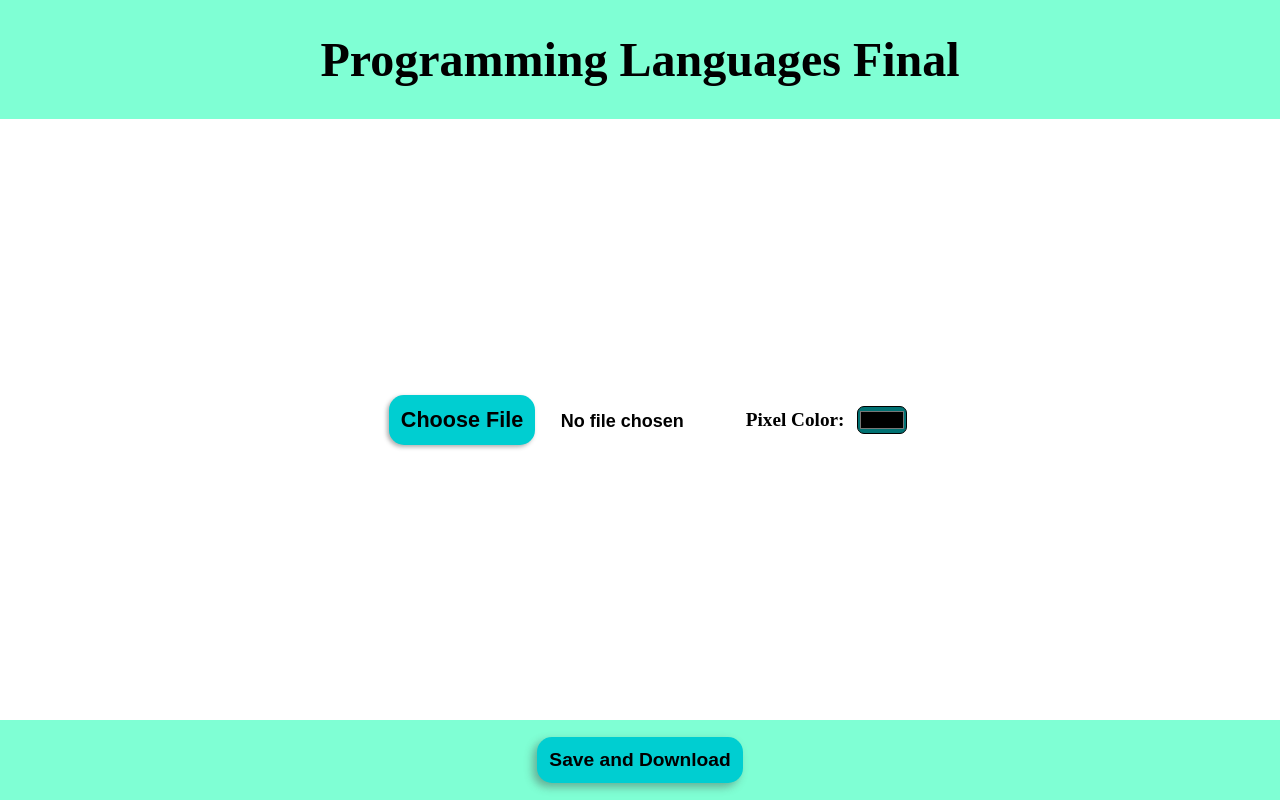
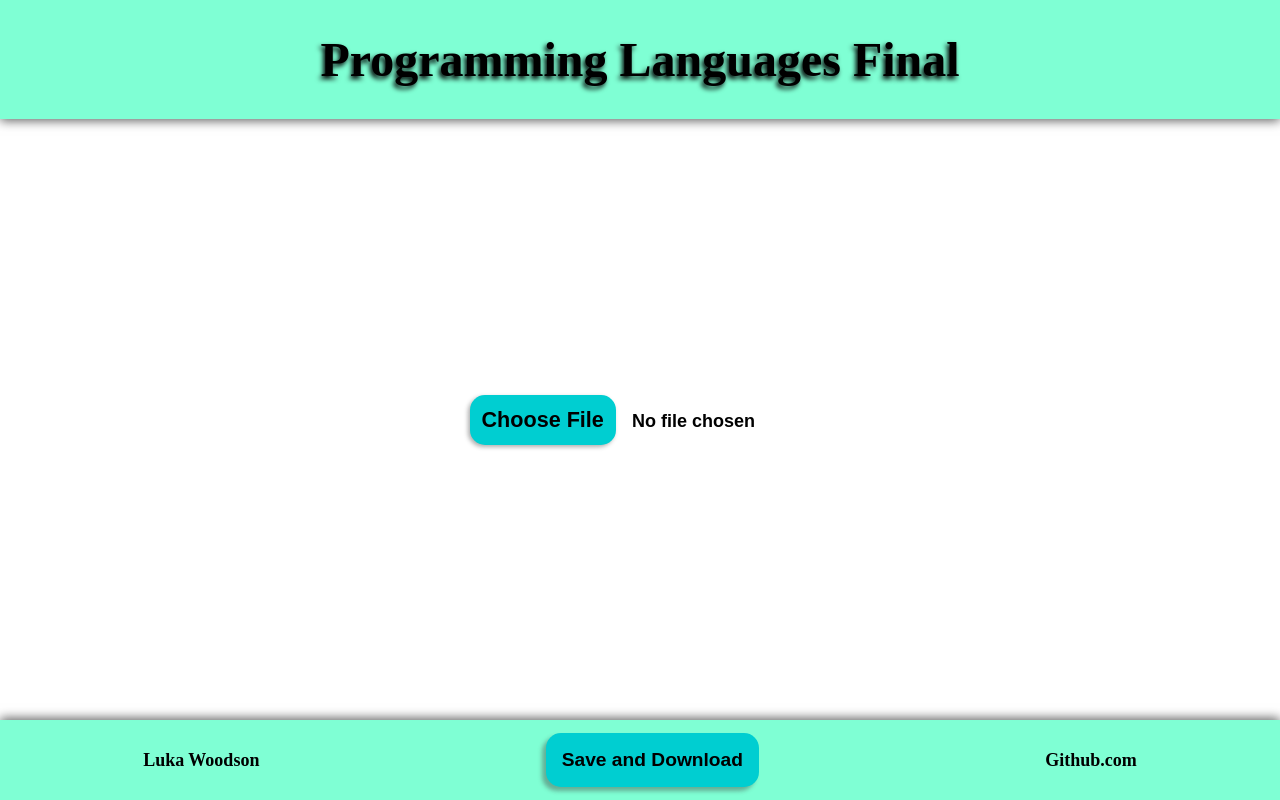
Before and after one commit to LukaWoodson/pl-final, a website: page index.html in a window 1280 px wide. Drawn offline with Linux system fonts and the light colour scheme.

Commit message:
Fix styling and refactor element display method

```diff
--- a/assets/css/styles.css
+++ b/assets/css/styles.css
@@ -20,12 +20,22 @@ header {
 	display: flex;
 	justify-content: center;
 	align-items: center;
+	box-shadow: 0 2px 10px #656565;
 }
 
 h1 {
 	margin: 4vh auto;
 	font-weight: bold;
 	font-size: xxx-large;
+	text-align: center;
+	text-shadow: -2px 3px 5px black;
+}
+
+#instruction {
+	font-size: xx-large;
+	font-weight: bold;
+	color: #000000;
+	text-shadow: -2px 2px 4px #00acaf;
 	text-align: center;
 }
 
@@ -61,8 +71,8 @@ input[type=file] {
 }
 
 input::file-selector-button {
-	padding: 1.5vh;
-	margin-right: 2vw;
+	padding: 0.75rem;
+	margin-right: 1rem;
 	font-size: larger;
 	font-weight: bold;
 	border: none;
@@ -74,12 +84,14 @@ input::file-selector-button {
 input::file-selector-button:hover {
 	background-color: #007172;
 	color: #ffffff;
+	box-shadow: -2px 2px 4px 4px #4040406b;
 }
 
 #picker {
 	display: flex;
 	justify-content: center;
 	align-items: center;
+	margin-left: 5rem;
 }
 
 #picker label {
@@ -89,31 +101,58 @@ input::file-selector-button:hover {
 }
 
 input[type=color] {
-	background-color: #007172;
+	background-color: darkturquoise;
 	border-radius: 7px;
 	height: 3.5vh;
+	box-shadow: -2px 2px 4px 0 #4040406b;
+}
+
+input[type=color]:hover {
+	background-color: #007172;
+	box-shadow: -2px 2px 4px 4px #4040406b;
+}
+
+footer {
+	display: flex;
+	justify-content: space-around;
+	align-items: center;
+	background-color: aquamarine;
+	width: 100%;
+	height: 10%;
+	box-shadow: 0 -2px 10px #656565;
 }
 
 #save {
-	padding: 1.5vh;
+	padding: 1rem;
 	font-size: larger;
 	font-weight: bold;
 	border: none;
 	border-radius: 15px;
 	background-color: darkturquoise;
-	box-shadow: -4px 4px 8px 0 #4040406b;
+	box-shadow: -4px 4px 4px 0 #4040406b;
 }
 
 #save:hover {
 	background-color: #007172;
 	color: #ffffff;
+	box-shadow: -4px 4px 4px 4px #4040406b;
 }
 
-footer {
-	display: flex;
-	justify-content: center;
-	align-items: center;
-	background-color: aquamarine;
-	width: 100%;
-	height: 10%;
+footer a, a:visited {
+	text-decoration: none;
+	color: black;
+	font-weight: bold;
+	font-size: large;
 }
+
+footer a:hover {
+	text-decoration: underline;
+	color: darkblue;
+}
+
+
+footer span {
+	color: black;
+	font-weight: bold;
+	font-size: large;
+}
--- a/assets/js/index.js
+++ b/assets/js/index.js
@@ -14,7 +14,7 @@ function handleFile() {
     "load",
     () => {
       image = new PPM_Image(reader.result);
-      updateCanvasWrapperDisplay();
+      updateElementDisplays();
     },
     false
   );
@@ -24,8 +24,10 @@ function handleFile() {
   }
 }
 
-function updateCanvasWrapperDisplay() {
+function updateElementDisplays() {
   document.getElementById("canvas-wrapper").style.display = "flex";
+  document.getElementById('instruction').style.display = 'block';
+  document.getElementById('picker').style.display = 'flex';
 }
 
 // saveFile found here:
--- a/index.html
+++ b/index.html
@@ -16,16 +16,21 @@
 		</header>
 		<div id="input-wrapper">
 			<input type="file"/>
-			<div id="picker">
+			<div id="picker" style="display: none;">
 				<label for="color-picker">Pixel Color:</label>
 				<input id="color-picker" type="color">
 			</div>
 		</div>
+		<span id="instruction" style="display: none;">
+			Please choose a pixel and use the color picker to change
+			their individual colors.</span>
 		<div id="canvas-wrapper" style="display: none;">
 			<div id="selected-pixel"></div>
 		</div>
 		<footer>
+			<span>Luka Woodson</span>
 			<button id="save">Save and Download</button>
+			<a href="https://github.com/LukaWoodson/pl-final" target="_blank">Github.com</a>
 		</footer>
 	</body>
 </html>
```
